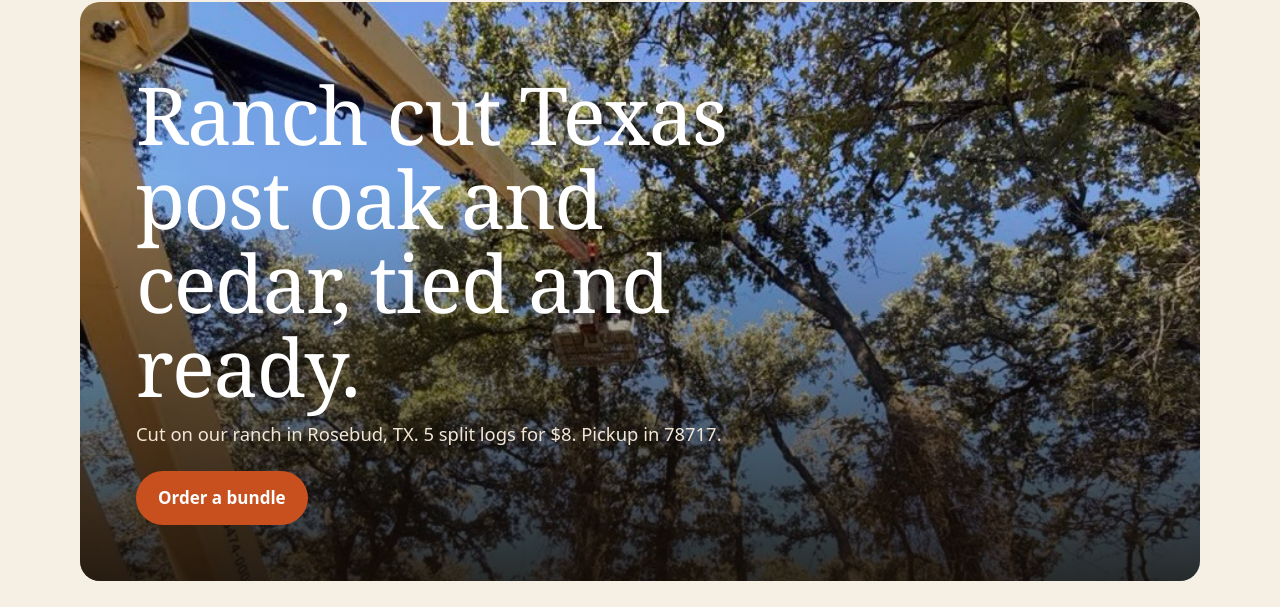
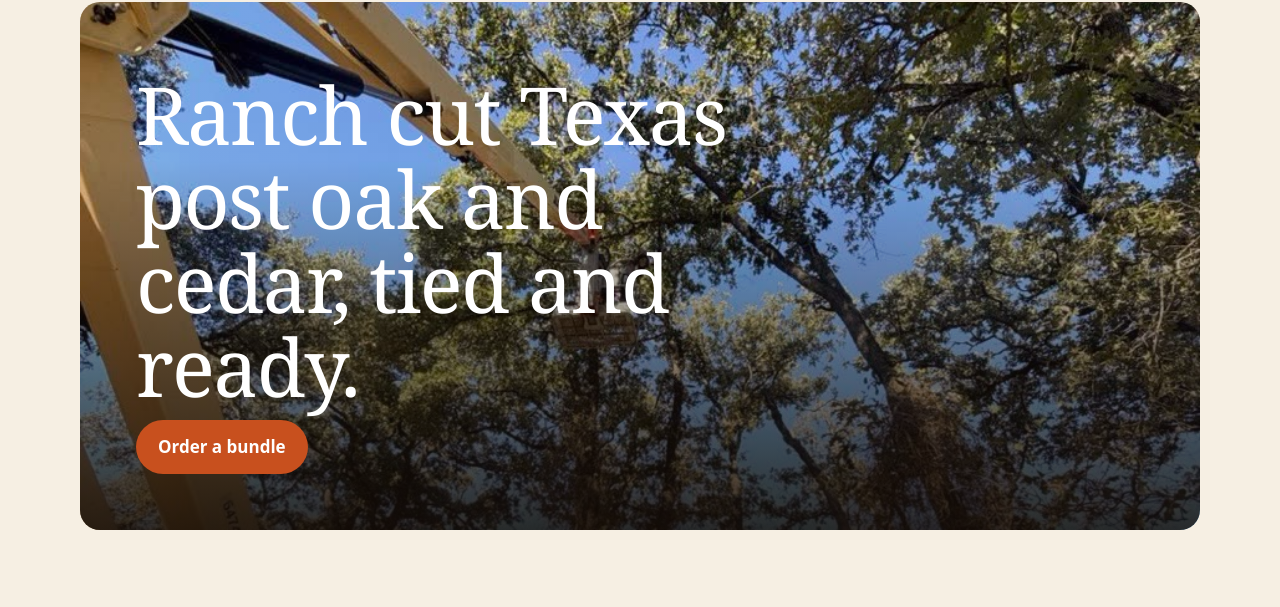
Before and after one commit to alejandro-davila/Logs, a plain HTML site: page dist/index.html in a window 1280 px wide. Shown: the part 131-738 px from the top of the page. Drawn offline with Linux system fonts and the light colour scheme.

Commit message:
Hero: remove subline
Co-Authored-By: Claude Opus 5.5 <noreply@anthropic.com>

```diff
--- a/dist/index.html
+++ b/dist/index.html
@@ -101,7 +101,6 @@ dialog::backdrop{background:rgba(20,12,6,.6)}
 <header class="hero">
 <div class="hero-body">
 <h1>Ranch cut Texas post oak and cedar, tied and ready.</h1>
-<p>Cut on our ranch in Rosebud, TX. 5 split logs for $8. Pickup in 78717.</p>
 <a class="cta" href="#order">Order a bundle</a>
 </div>
 </header>
```
